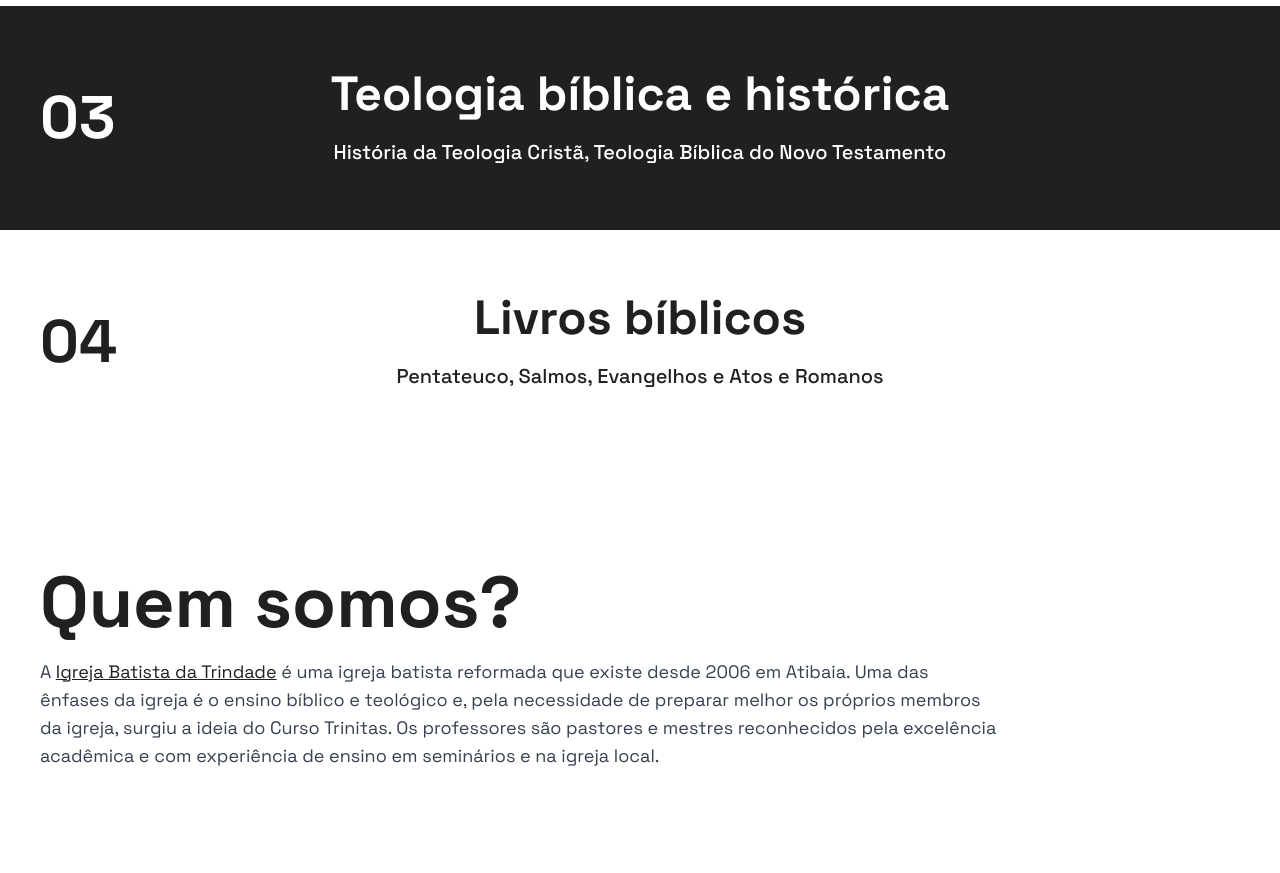
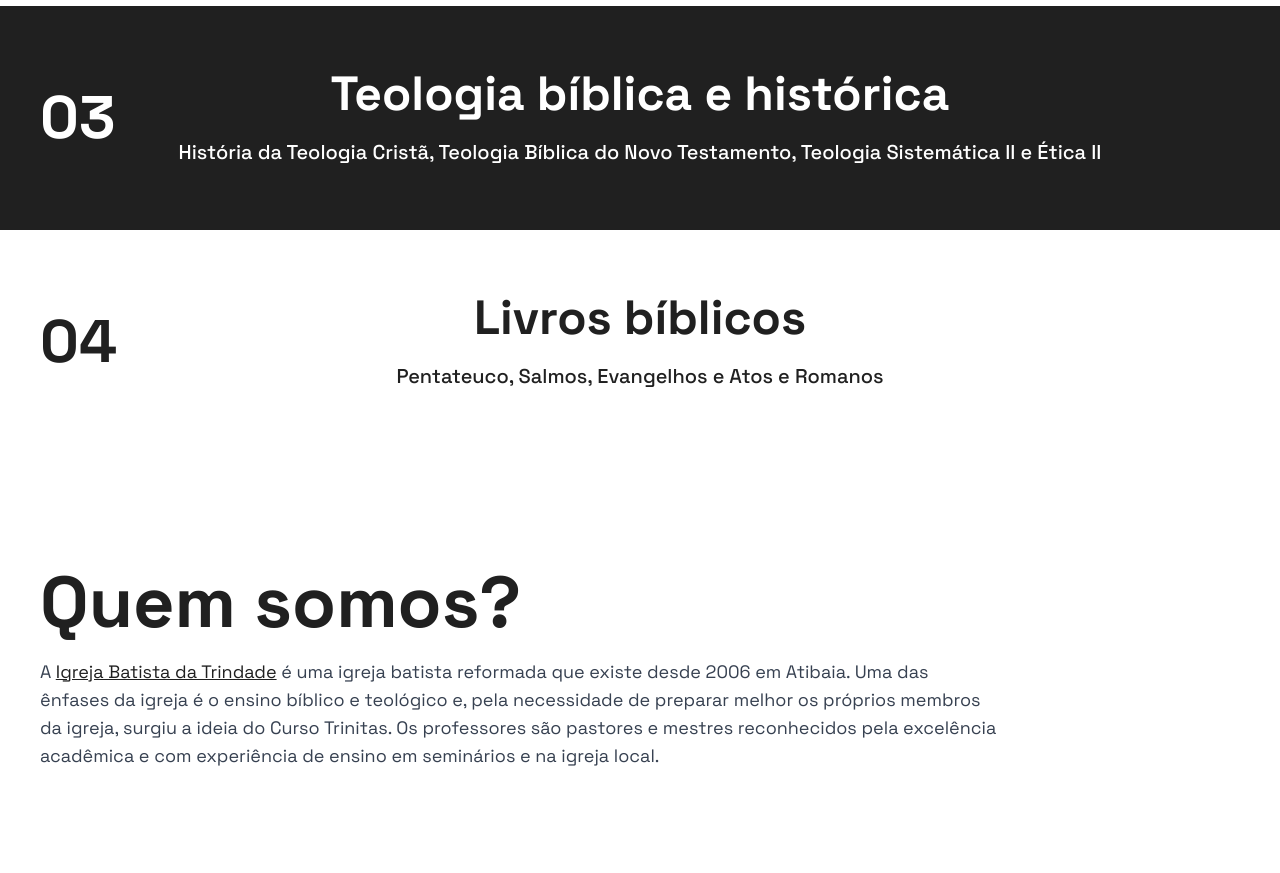
Before and after one commit to filipeveronezi/trinitas, a Next.js app: page / in a window 1280 px wide. Shown: the part 1520-2393 px from the top of the page. Built offline with nearby package versions, Linux system fonts and the light colour scheme.

Commit message:
chore: update couse structure data

```diff
--- a/app/page.tsx
+++ b/app/page.tsx
@@ -1,6 +1,6 @@
 import { Calendar } from '@/components/Calendar'
 import { CallToAction } from '@/components/CallToAction'
-import { CourseStructure } from '@/components/CouseStructure'
+import { CourseStructure } from '@/components/CourseStructure'
 import { FAQ } from '@/components/FAQ'
 import { Hero } from '@/components/Hero'
 import { WhoWeAre } from '@/components/WhoWeAre'
--- a/components/CouseStructure/CourseYearInformation.tsx
+++ b/components/CourseStructure/CourseYearInformation.tsx
@@ -12,11 +12,11 @@ const bgColorClassNames = {
 
 export function CourseYearInformation(props: CourseYearInformationProps) {
   return (
-    <div className={`flex w-full py-10 lg:py-16 ${bgColorClassNames[props.bgColor]}`}>
-      <div className="relative mx-auto flex w-full max-w-screen-xl flex-col gap-5 px-10 lg:items-center lg:justify-center">
+    <div className={`flex w-full py-10 xl:py-16 ${bgColorClassNames[props.bgColor]}`}>
+      <div className="relative mx-auto flex w-full max-w-screen-xl flex-col gap-5 px-10 xl:items-center xl:justify-center">
         <h2 className="order-2 text-3xl font-bold md:text-5xl">{props.subject}</h2>
         <p className="order-3 text-xl font-medium">{props.description}</p>
-        <span className="inset-y-0 left-10 order-1 my-auto flex text-3xl font-bold lg:absolute lg:items-center lg:justify-center lg:text-6xl">{props.year}</span>
+        <span className="inset-y-0 left-10 order-1 my-auto flex text-3xl font-bold xl:absolute xl:items-center xl:justify-center xl:text-6xl">{props.year}</span>
       </div>
     </div>
   )
--- a/components/CouseStructure/data.ts
+++ b/components/CourseStructure/data.ts
@@ -16,7 +16,7 @@ const courseStructureData: CourseYearInformationProps[] = [
   {
     year: '03',
     subject: 'Teologia bíblica e histórica',
-    description: 'História da Teologia Cristã, Teologia Bíblica do Novo Testamento',
+    description: 'História da Teologia Cristã, Teologia Bíblica do Novo Testamento, Teologia Sistemática II e Ética II',
     bgColor: 'black'
   },
   {
```
Also changed, not shown: components/CourseStructure/index.tsx (renamed from components/CouseStructure/index.tsx).
